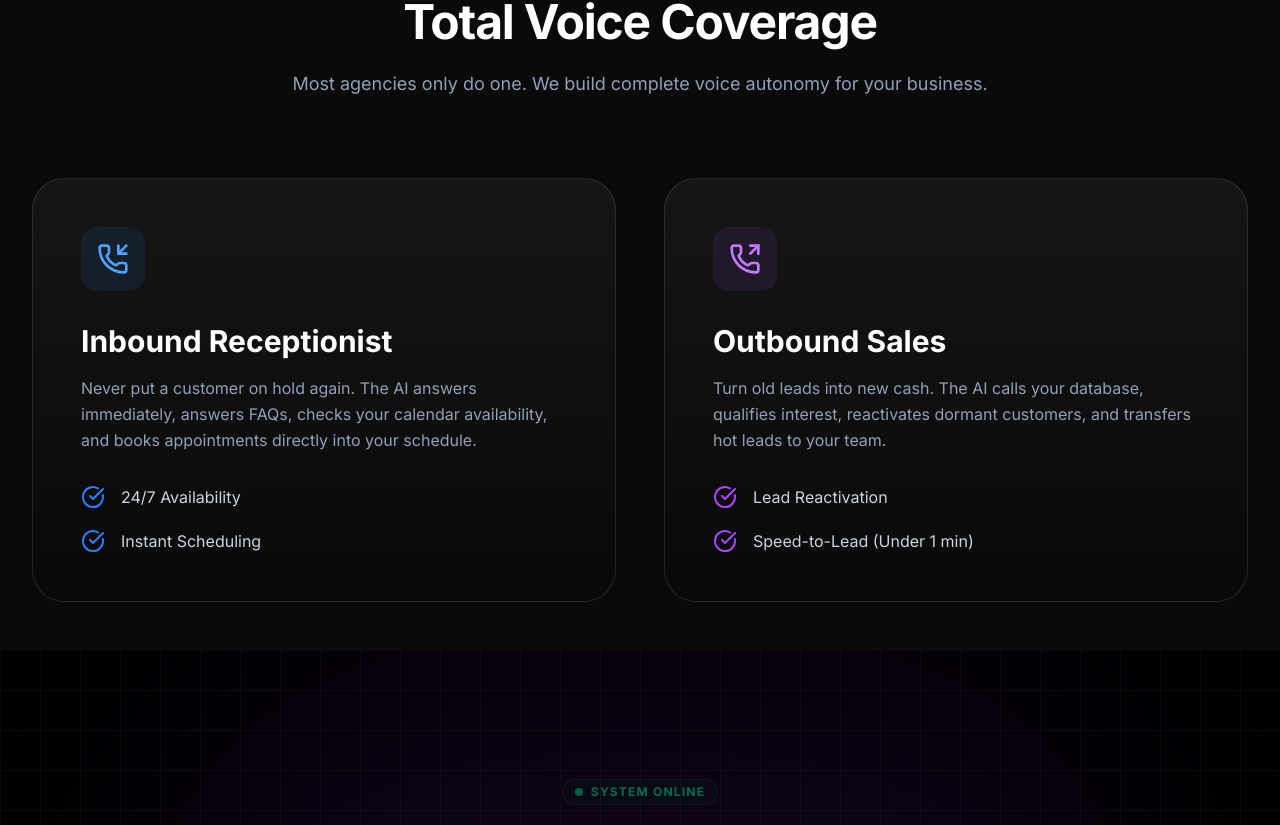
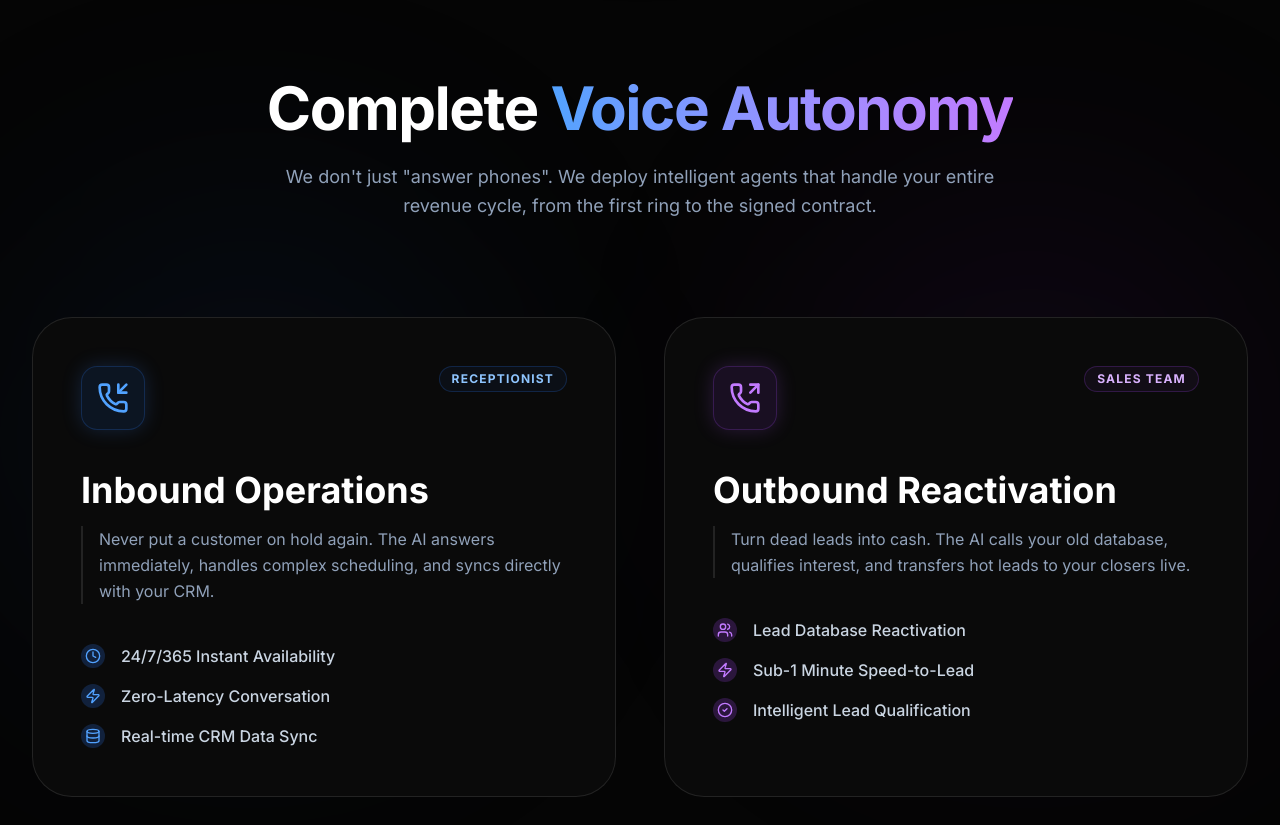
Before and after one commit to tahaissaoui-maker/autofuse-ai, a Next.js app: page / in a window 1280 px wide. Shown: the part 1875-2700 px from the top of the page. Built offline with nearby package versions, Linux system fonts and the light colour scheme.

Commit message:
Update page.tsx

```diff
--- a/app/page.tsx
+++ b/app/page.tsx
@@ -14,6 +14,9 @@ import {
   ArrowUpRight,
   TrendingUp,
   User,
+  Users,     // New
+  Clock,     // New
+  Database,  // New
   Play,
   Pause,
   TrendingDown,
@@ -469,57 +472,109 @@ const MissedMoneySection: React.FC = () => {
 
 const ServicesSplitSection: React.FC = () => {
   return (
-      <section id="services" className="relative py-10 md:py-12 bg-[#0a0a0a]">
-        <div className="mx-auto w-full max-w-[1400px] px-4 sm:px-6 lg:px-8">
+    <section id="services" className="relative py-24 md:py-32 bg-[#050505] overflow-hidden">
+      {/* Background Ambience */}
+      <div className="absolute top-1/2 left-0 -translate-y-1/2 w-[500px] h-[500px] bg-blue-900/10 blur-[120px] rounded-full pointer-events-none" />
+      <div className="absolute top-1/2 right-0 -translate-y-1/2 w-[500px] h-[500px] bg-purple-900/10 blur-[120px] rounded-full pointer-events-none" />
+
+      <div className="relative z-10 mx-auto w-full max-w-[1400px] px-4 sm:px-6 lg:px-8">
+
+        {/* Section Header */}
         <Reveal>
-            <div className="text-center mb-12 md:mb-20 space-y-6">
-               <h2 className="text-3xl md:text-5xl font-bold tracking-tight text-white">Total Voice Coverage</h2>
-               <p className="text-slate-400 text-base md:text-lg max-w-3xl mx-auto">
-                   Most agencies only do one. We build complete voice autonomy for your business.
+          <div className="text-center mb-16 md:mb-24 max-w-3xl mx-auto">
+            <h2 className="text-4xl md:text-6xl font-bold text-white tracking-tight mb-6">
+              Complete <span className="text-transparent bg-clip-text bg-gradient-to-r from-blue-400 to-purple-400">Voice Autonomy</span>
+            </h2>
+            <p className="text-lg text-slate-400 leading-relaxed">
+              We don't just "answer phones". We deploy intelligent agents that handle your entire revenue cycle, from the first ring to the signed contract.
             </p>
           </div>
         </Reveal>
 
-          <div className="grid md:grid-cols-2 gap-8 md:gap-12">
+        <div className="grid md:grid-cols-2 gap-8 lg:gap-12">
+
+          {/* Card 1: Inbound (Blue Theme) */}
           <Reveal delay={100}>
-                <div className="group relative h-full rounded-[24px] md:rounded-[32px] border border-white/10 bg-gradient-to-b from-white/5 to-transparent p-8 md:p-12 hover:border-blue-500/30 transition-all duration-500">
-                    <div className="mb-6 md:mb-8 inline-flex h-12 w-12 md:h-16 md:w-16 items-center justify-center rounded-2xl bg-blue-500/10 text-blue-400">
-                        <PhoneIncoming className="h-6 w-6 md:h-8 w-8" />
+            <div className="group relative h-full rounded-[2.5rem] border border-white/10 bg-[#0A0A0A] p-8 md:p-12 overflow-hidden transition-all duration-500 hover:border-blue-500/50 hover:shadow-[0_0_60px_rgba(59,130,246,0.1)]">
+              {/* Hover Gradient */}
+              <div className="absolute inset-0 bg-gradient-to-b from-blue-500/5 to-transparent opacity-0 group-hover:opacity-100 transition-opacity duration-500 pointer-events-none" />
+
+              <div className="relative z-10">
+                {/* Icon Header */}
+                <div className="flex justify-between items-start mb-10">
+                  <div className="h-16 w-16 rounded-2xl bg-blue-500/10 border border-blue-500/20 flex items-center justify-center text-blue-400 group-hover:scale-110 transition-transform duration-500 shadow-[0_0_20px_rgba(59,130,246,0.2)]">
+                    <PhoneIncoming className="h-8 w-8" />
                   </div>
-                    <h3 className="text-2xl md:text-3xl font-bold text-white mb-3 md:mb-4">Inbound Receptionist</h3>
-                    <p className="text-slate-400 text-sm md:text-base leading-relaxed mb-6 md:mb-8">
-                        Never put a customer on hold again. The AI answers immediately, answers FAQs, checks your calendar availability, and books appointments directly into your schedule.
+                  <div className="px-3 py-1 rounded-full border border-blue-500/20 bg-blue-500/5 text-xs font-mono font-bold text-blue-300 uppercase tracking-widest">
+                    Receptionist
+                  </div>
+                </div>
+
+                <h3 className="text-3xl md:text-4xl font-bold text-white mb-4">Inbound Operations</h3>
+                <p className="text-slate-400 text-base leading-relaxed mb-10 border-l-2 border-white/10 pl-4">
+                  Never put a customer on hold again. The AI answers immediately, handles complex scheduling, and syncs directly with your CRM.
                 </p>
-                    <ul className="space-y-4 md:space-y-5">
-                        <li className="flex items-center gap-3 md:gap-4 text-sm md:text-base text-slate-300">
-                            <CheckCircle className="h-5 w-5 md:h-6 md:w-6 text-blue-500" /> 24/7 Availability
+
+                {/* Feature List */}
+                <ul className="space-y-4">
+                  <li className="flex items-center gap-4 text-slate-300">
+                    <div className="p-1 rounded-full bg-blue-500/20 text-blue-400"><Clock className="h-4 w-4" /></div>
+                    <span className="font-medium">24/7/365 Instant Availability</span>
                   </li>
-                        <li className="flex items-center gap-3 md:gap-4 text-sm md:text-base text-slate-300">
-                            <CheckCircle className="h-5 w-5 md:h-6 md:w-6 text-blue-500" /> Instant Scheduling
+                  <li className="flex items-center gap-4 text-slate-300">
+                    <div className="p-1 rounded-full bg-blue-500/20 text-blue-400"><Zap className="h-4 w-4" /></div>
+                    <span className="font-medium">Zero-Latency Conversation</span>
+                  </li>
+                  <li className="flex items-center gap-4 text-slate-300">
+                    <div className="p-1 rounded-full bg-blue-500/20 text-blue-400"><Database className="h-4 w-4" /></div>
+                    <span className="font-medium">Real-time CRM Data Sync</span>
                   </li>
                 </ul>
               </div>
+            </div>
           </Reveal>
 
+          {/* Card 2: Outbound (Purple Theme) */}
           <Reveal delay={200}>
-                <div className="group relative h-full rounded-[24px] md:rounded-[32px] border border-white/10 bg-gradient-to-b from-white/5 to-transparent p-8 md:p-12 hover:border-purple-500/30 transition-all duration-500">
-                    <div className="mb-6 md:mb-8 inline-flex h-12 w-12 md:h-16 md:w-16 items-center justify-center rounded-2xl bg-purple-500/10 text-purple-400">
-                        <PhoneOutgoing className="h-6 w-6 md:h-8 w-8" />
+            <div className="group relative h-full rounded-[2.5rem] border border-white/10 bg-[#0A0A0A] p-8 md:p-12 overflow-hidden transition-all duration-500 hover:border-purple-500/50 hover:shadow-[0_0_60px_rgba(168,85,247,0.1)]">
+              {/* Hover Gradient */}
+              <div className="absolute inset-0 bg-gradient-to-b from-purple-500/5 to-transparent opacity-0 group-hover:opacity-100 transition-opacity duration-500 pointer-events-none" />
+
+              <div className="relative z-10">
+                {/* Icon Header */}
+                <div className="flex justify-between items-start mb-10">
+                  <div className="h-16 w-16 rounded-2xl bg-purple-500/10 border border-purple-500/20 flex items-center justify-center text-purple-400 group-hover:scale-110 transition-transform duration-500 shadow-[0_0_20px_rgba(168,85,247,0.2)]">
+                    <PhoneOutgoing className="h-8 w-8" />
                   </div>
-                    <h3 className="text-2xl md:text-3xl font-bold text-white mb-3 md:mb-4">Outbound Sales</h3>
-                    <p className="text-slate-400 text-sm md:text-base leading-relaxed mb-6 md:mb-8">
-                        Turn old leads into new cash. The AI calls your database, qualifies interest, reactivates dormant customers, and transfers hot leads to your team.
+                  <div className="px-3 py-1 rounded-full border border-purple-500/20 bg-purple-500/5 text-xs font-mono font-bold text-purple-300 uppercase tracking-widest">
+                    Sales Team
+                  </div>
+                </div>
+
+                <h3 className="text-3xl md:text-4xl font-bold text-white mb-4">Outbound Reactivation</h3>
+                <p className="text-slate-400 text-base leading-relaxed mb-10 border-l-2 border-white/10 pl-4">
+                  Turn dead leads into cash. The AI calls your old database, qualifies interest, and transfers hot leads to your closers live.
                 </p>
-                    <ul className="space-y-4 md:space-y-5">
-                        <li className="flex items-center gap-3 md:gap-4 text-sm md:text-base text-slate-300">
-                            <CheckCircle className="h-5 w-5 md:h-6 md:w-6 text-purple-500" /> Lead Reactivation
+
+                {/* Feature List */}
+                <ul className="space-y-4">
+                  <li className="flex items-center gap-4 text-slate-300">
+                    <div className="p-1 rounded-full bg-purple-500/20 text-purple-400"><Users className="h-4 w-4" /></div>
+                    <span className="font-medium">Lead Database Reactivation</span>
                   </li>
-                        <li className="flex items-center gap-3 md:gap-4 text-sm md:text-base text-slate-300">
-                            <CheckCircle className="h-5 w-5 md:h-6 md:w-6 text-purple-500" /> Speed-to-Lead (Under 1 min)
+                  <li className="flex items-center gap-4 text-slate-300">
+                    <div className="p-1 rounded-full bg-purple-500/20 text-purple-400"><Zap className="h-4 w-4" /></div>
+                    <span className="font-medium">Sub-1 Minute Speed-to-Lead</span>
+                  </li>
+                  <li className="flex items-center gap-4 text-slate-300">
+                    <div className="p-1 rounded-full bg-purple-500/20 text-purple-400"><CheckCircle2 className="h-4 w-4" /></div>
+                    <span className="font-medium">Intelligent Lead Qualification</span>
                   </li>
                 </ul>
               </div>
+            </div>
           </Reveal>
+
         </div>
       </div>
     </section>
```
Lines whose indentation alone changed are shown as unchanged.
